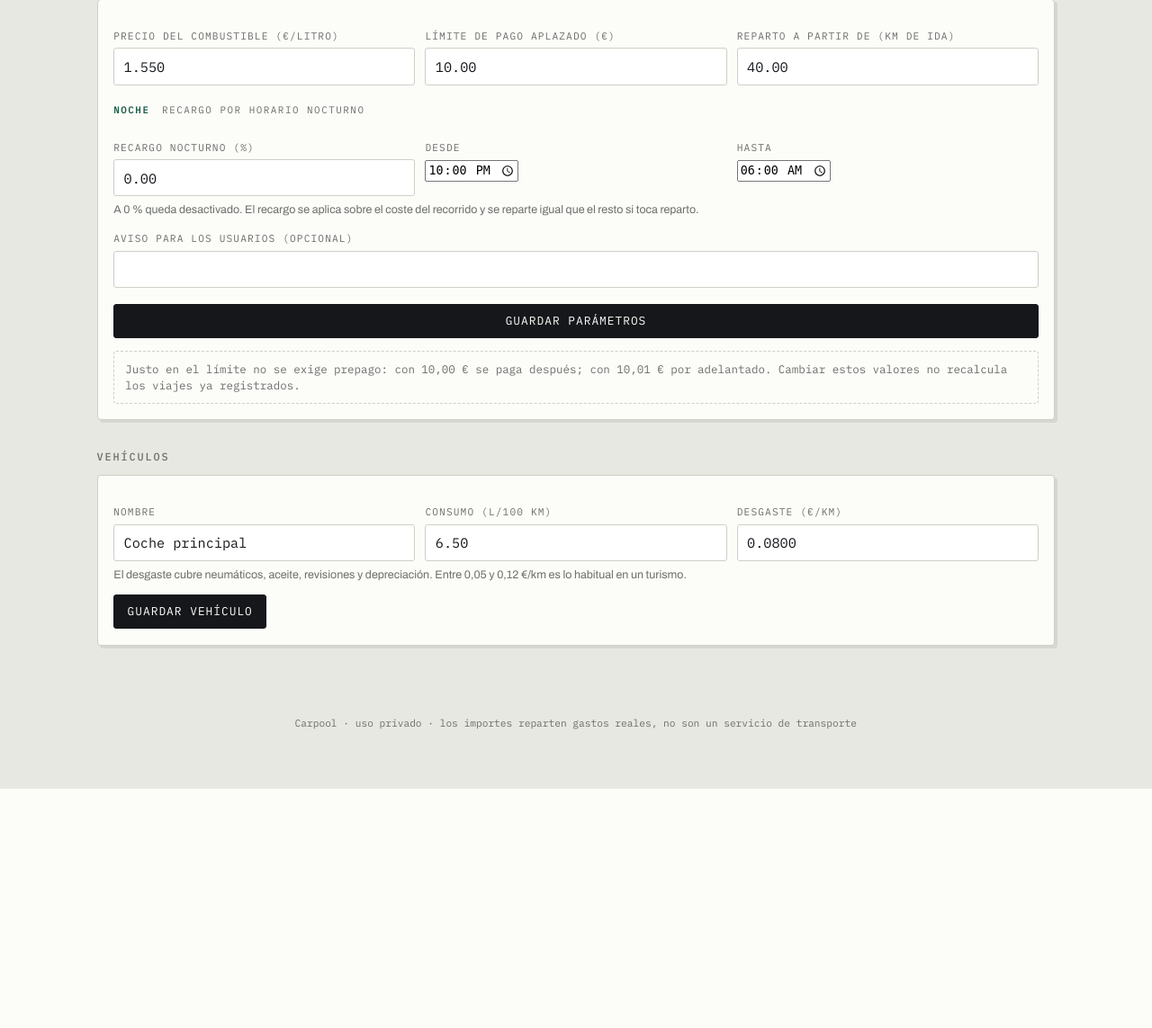
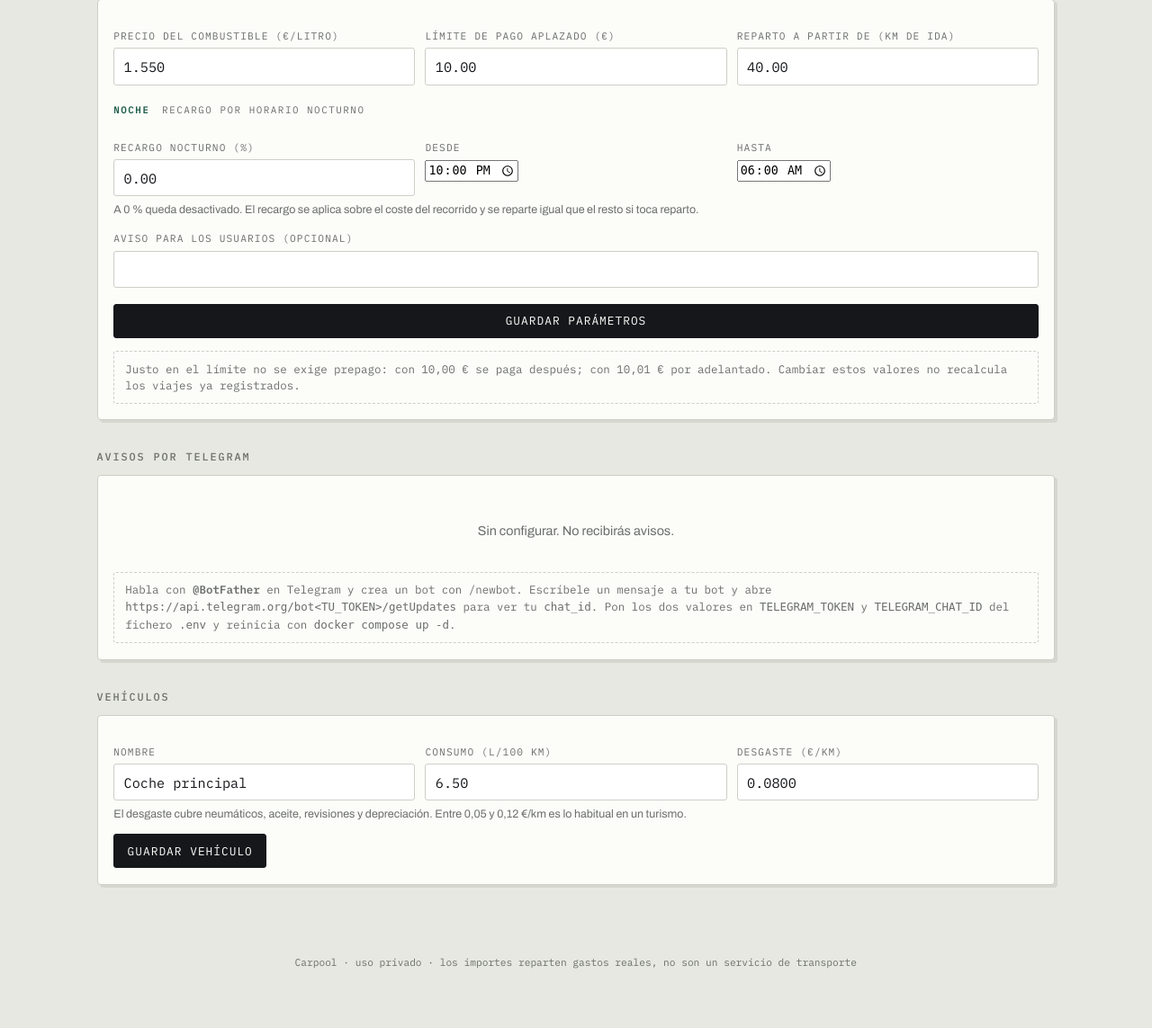
Before and after one commit to daveIT-ES/carpool, a FastAPI app: page /admin/config in a window 1280 px wide. Shown: the part 170-1313 px from the top of the page at 90% size. Before the commit the page ends 1047 px from the top, so only its background shows below. Run offline with FastAPI, Linux system fonts and the light colour scheme; the visitor is signed in with stand-in values (Sample User, id 1).

Commit message:
Add files via upload

```diff
--- a/carpool/app/templates/admin_config.html
+++ b/carpool/app/templates/admin_config.html
@@ -49,6 +49,27 @@
     Cambiar estos valores no recalcula los viajes ya registrados.</div>
 </div>
 
+<h2>Avisos por Telegram</h2>
+<div class="card">
+  {% if telegram_ok %}
+    <p>Configurado. Recibirás un mensaje cada vez que alguien registre un viaje.</p>
+    <form method="post" action="/admin/probar-aviso">
+      <input type="hidden" name="csrf" value="{{ csrf_token }}">
+      <button class="small" type="submit">Enviar aviso de prueba</button>
+    </form>
+  {% else %}
+    <p class="empty">Sin configurar. No recibirás avisos.</p>
+    <div class="notice">
+      Habla con <b>@BotFather</b> en Telegram y crea un bot con /newbot.
+      Escríbele un mensaje a tu bot y abre
+      <code>https://api.telegram.org/bot&lt;TU_TOKEN&gt;/getUpdates</code>
+      para ver tu <code>chat_id</code>. Pon los dos valores en
+      <code>TELEGRAM_TOKEN</code> y <code>TELEGRAM_CHAT_ID</code> del fichero
+      <code>.env</code> y reinicia con <code>docker compose up -d</code>.
+    </div>
+  {% endif %}
+</div>
+
 <h2>Vehículos</h2>
 {% for v in vehiculos %}
 <div class="card">
```
